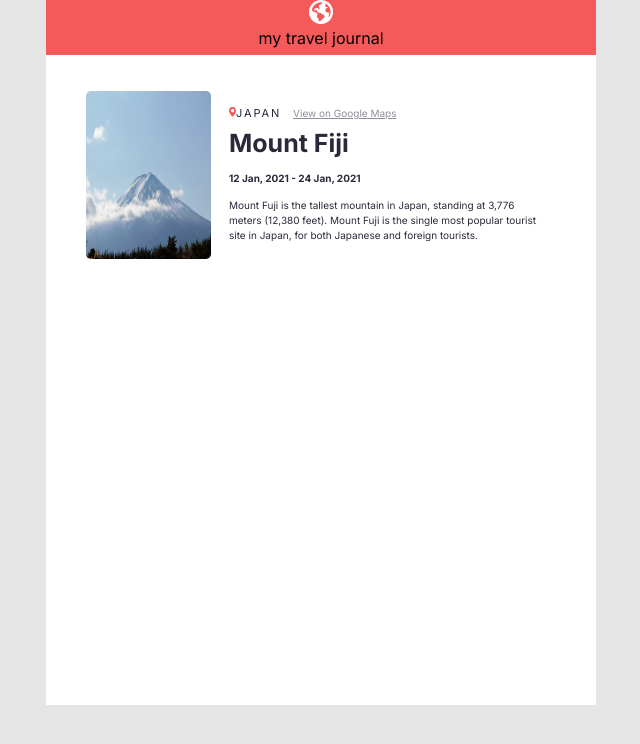
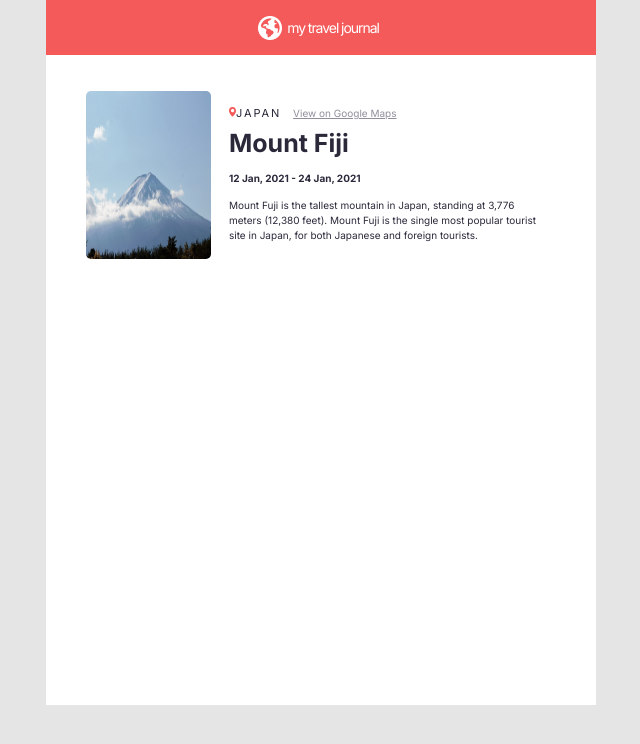
Before and after one commit to mypaxpax/Travel-journal, a React (Vite) app: page / in a window 1280 px wide. Shown: the top 744 px of the page, without its empty margins (319-959 px from the left). Built offline with nearby package versions, Linux system fonts and the light colour scheme.

Commit message:
nav/header style

```diff
--- a/src/index.css
+++ b/src/index.css
@@ -19,16 +19,26 @@ body {
   display: flex;
   flex-direction: column;
   align-items: center;
-  height: 705px;
+  min-height: 705px;
   width: 550px;
   background-color: #ffff;
 }
 
 .nav-bar {
+  display: flex;
+  justify-content: center;
+  align-items: center;
   background-color: #f55a5a;
-  text-align: center;
   width: 550px;
   height: 55px;
+}
+
+.nav-bar--title {
+  font-weight: 500;
+  font-size: 14px;
+  letter-spacing: -0.075em;
+  color: #fff;
+  padding: 0px 5px;
 }
 
 .card {
```
